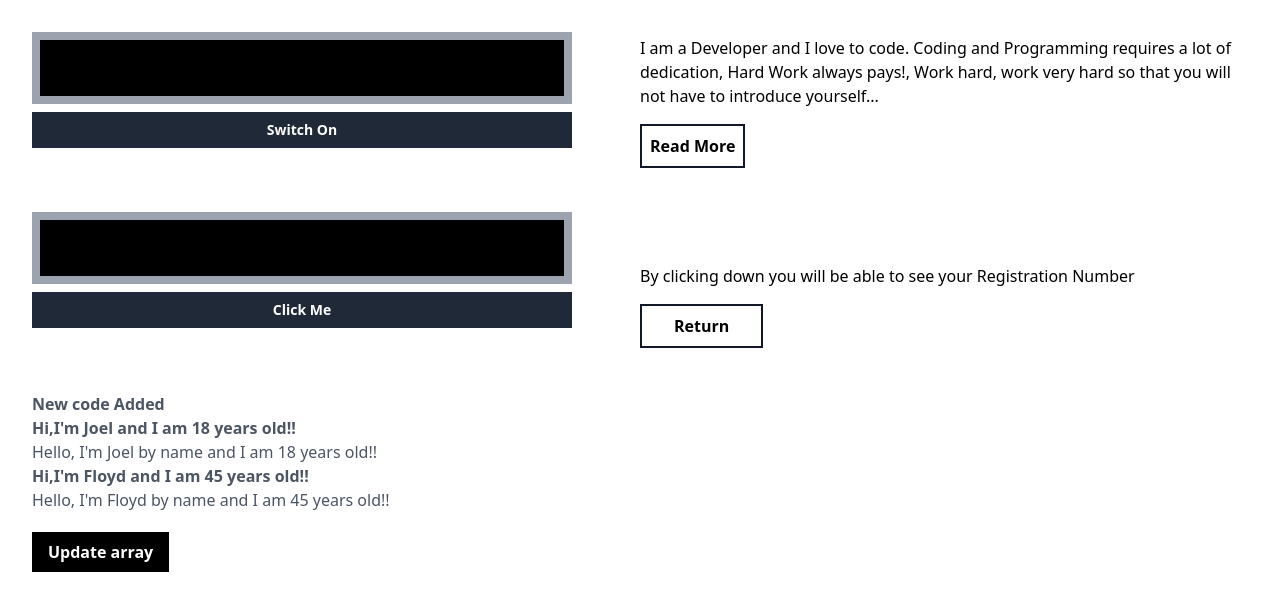
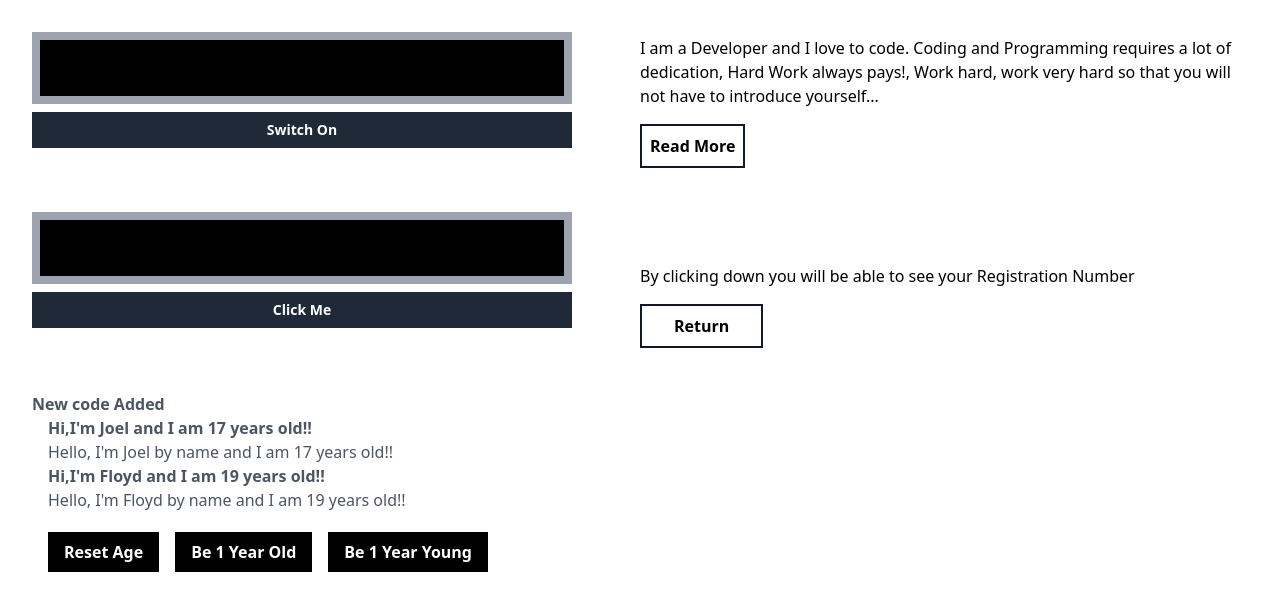
Before and after one commit to JohnBashombe/state-management-nextjs-recoil, a Next.js app: page / in a window 1280 px wide. Shown: the top 610 px of the page. Built offline with nearby package versions, Linux system fonts and the light colour scheme.

Commit message:
state management

```diff
--- a/pages/index.tsx
+++ b/pages/index.tsx
@@ -2,6 +2,7 @@ import { NextPage } from 'next';
 import React, { useState } from 'react';
 import InputText from '../components/InputText';
 import Paragraph from '../components/Paragraph';
+
 /**
  * @author Ntavigwa Bashombe
  * @since 0.001
@@ -12,28 +13,55 @@ import Paragraph from '../components/Paragraph';
  * @version 1.0.0
  */
 const Home: NextPage = (): JSX.Element => {
+  const [isYou, setIsYou] = useState<string>('');
   const [isOn, setIsOn] = useState<boolean>(false);
   const [isActivated, setIsActivated] = useState<boolean>(false);
-  const [isYou, setIsYou] = useState<string>('');
 
-  const [personId, setPersonId] = useState<{
-    persons: { name: string; age: number }[];
+  type IType = { name: string; age: number };
+  const [group, setGroup] = useState<{
+    persons: IType[];
   }>({
     persons: [
-      { name: 'Joel', age: 18 },
-      { name: 'Floyd', age: 45 },
+      { name: 'Joel', age: 17 },
+      { name: 'Floyd', age: 19 },
     ],
   });
 
-  console.log(isOn);
-  console.log(isActivated);
-  console.log(isYou);
+  const resetAge = () => {
+    setGroup({
+      persons: [
+        { name: 'Joel', age: 17 },
+        { name: 'Floyd', age: 19 },
+      ],
+    });
+  };
 
-  const switchNameHandler = () => {
-    setPersonId({
+  const addAge = () => {
+    setGroup({
       persons: [
-        { name: 'Steph', age: 34 },
-        { name: 'Tiana', age: 29 },
+        { name: 'Joel', age: group.persons[0].age + 1 },
+        { name: 'Floyd', age: group.persons[1].age + 1 },
+      ],
+    });
+  };
+
+  const reduceAge = () => {
+    setGroup({
+      persons: [
+        {
+          name: 'Joel',
+          age:
+            group.persons[0].age > 17
+              ? group.persons[0].age - 1
+              : group.persons[0].age,
+        },
+        {
+          name: 'Floyd',
+          age:
+            group.persons[0].age > 17
+              ? group.persons[0].age - 1
+              : group.persons[0].age,
+        },
       ],
     });
   };
@@ -92,20 +120,32 @@ const Home: NextPage = (): JSX.Element => {
           </button>
         </div>
 
-        <div className='p-8'>
+        <div className='p-8 space-x-4'>
           <p>New code Added</p>
 
-          {personId.persons.map((person, index) => {
-            return (
-              <InputText age={person.age} name={person.name} key={index} />
-            );
+          {group.persons.map((group, index) => {
+            return <InputText age={group.age} name={group.name} key={index} />;
           })}
 
           <button
-            onClick={switchNameHandler} // I tried my best to load back the initial array by unsuccessful!
+            onClick={resetAge}
             className='bg-black text-white px-4 py-2 my-5'
           >
-            Update array
+            Reset Age
+          </button>
+
+          <button
+            onClick={addAge}
+            className='bg-black text-white px-4 py-2 my-5'
+          >
+            Be 1 Year Old
+          </button>
+
+          <button
+            onClick={reduceAge}
+            className='bg-black text-white px-4 py-2 my-5'
+          >
+            Be 1 Year Young
           </button>
         </div>
       </div>
```
